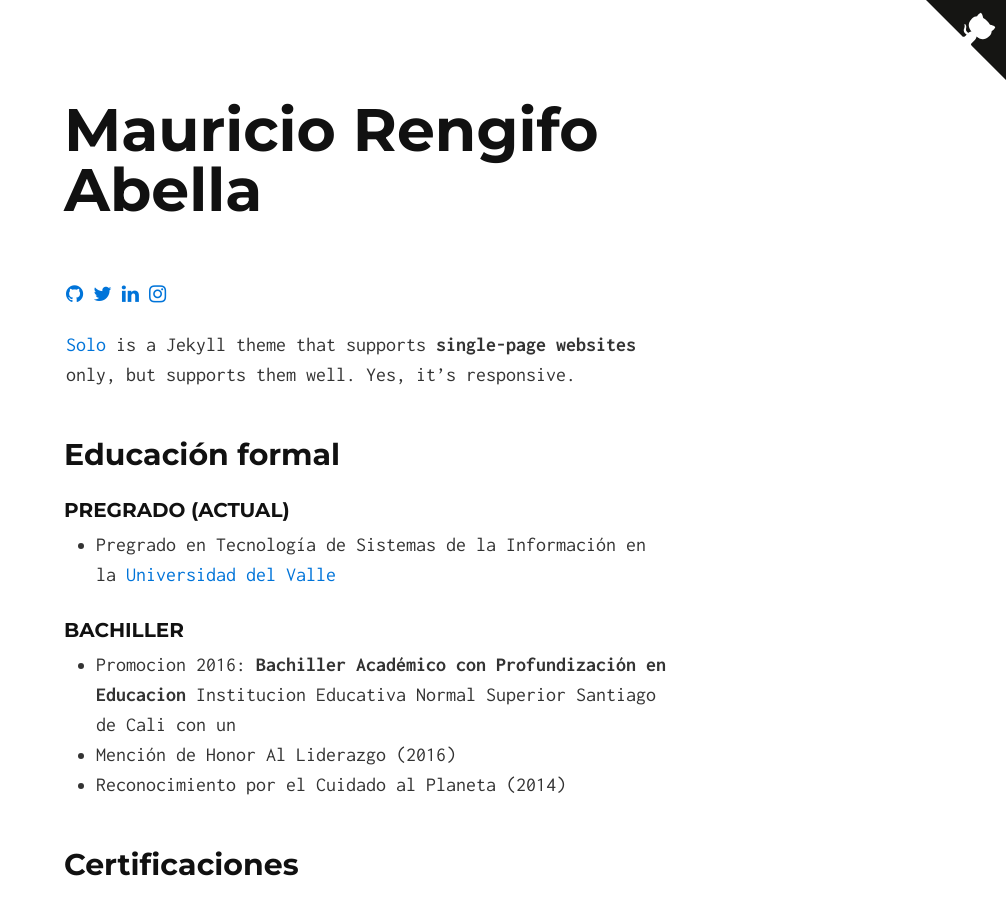
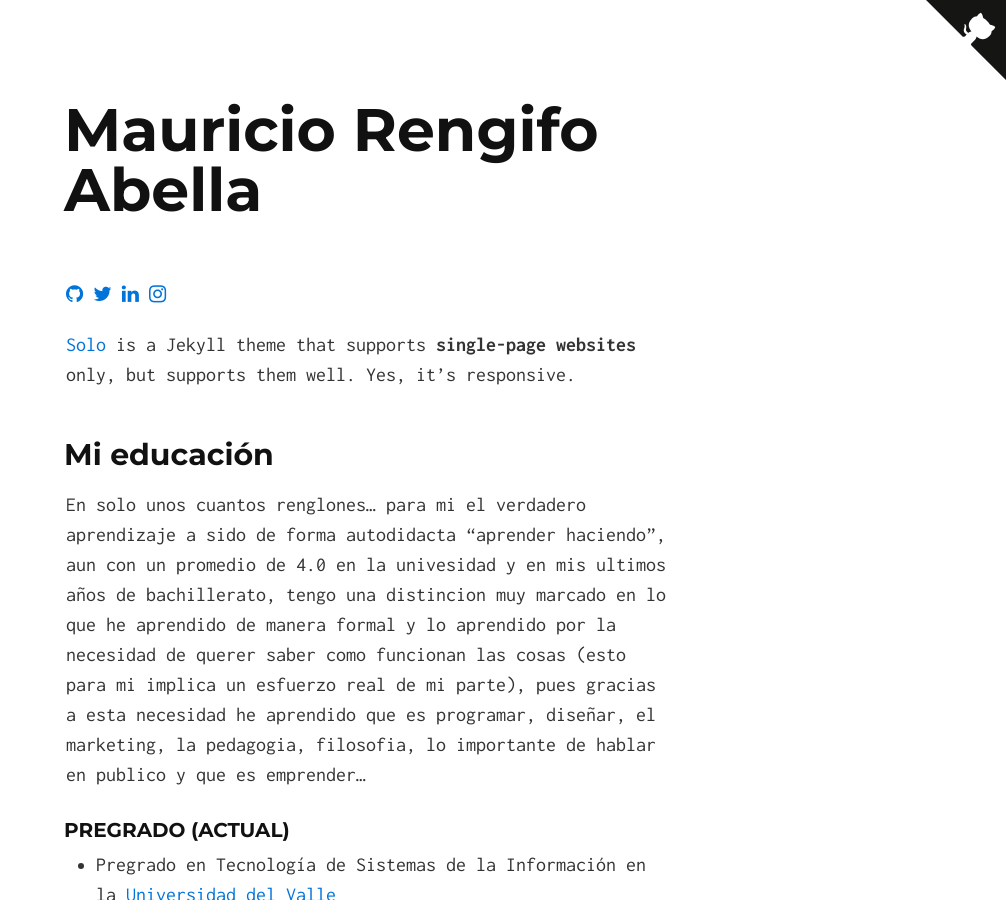
Before and after one commit to MaurooRen/maurooren.github.io, a Jekyll site: the page built from index.md, in a window 1280 px wide and 900 px high. Shown: the whole window, without its empty margins (274-1280 px from the left). Built offline with Jekyll 4.4.1, drawn with Linux system fonts in a browser that asks for light colours; nearby versions of some CDN libraries.

Commit message:
Educacion

```diff
--- a/index.md
+++ b/index.md
@@ -6,7 +6,9 @@ layout: default
 
 [Solo](http://chibicode.github.io/solo) is a Jekyll theme that supports **single-page websites** only, but supports them well. Yes, it's responsive.
 
-## Educación formal
+## Mi educación
+
+En solo unos cuantos renglones... para mi el verdadero aprendizaje a sido de forma autodidacta "aprender haciendo", aun con un promedio de 4.0 en la univesidad y en mis ultimos años de bachillerato, tengo una distincion muy marcado en lo que he aprendido de manera formal y lo aprendido por la necesidad de querer saber como funcionan las cosas (esto para mi implica un esfuerzo real de mi parte), pues gracias a esta necesidad he aprendido que es programar, diseñar, el marketing, la pedagogia, filosofia, lo importante de hablar en publico y que es emprender...
 
 ### Pregrado (Actual)
 
@@ -18,7 +20,7 @@ layout: default
 * Mención de Honor Al Liderazgo (2016)
 * Reconocimiento por el Cuidado al Planeta (2014)
 
-## Certificaciones
+### Certificaciones
 
 * [Curso de Marketing Voz a Voz - Platzi](https://platzi.com/@MaurooRen/marketing-voz/diploma/), 2017.
 * [Curso de Introduccion al Desarrollo Web](https://drive.google.com/file/d/0B1RMsFk-T_Z9bUd0WkZsLWxLSUE/view?usp=sharing), 2016.
```
